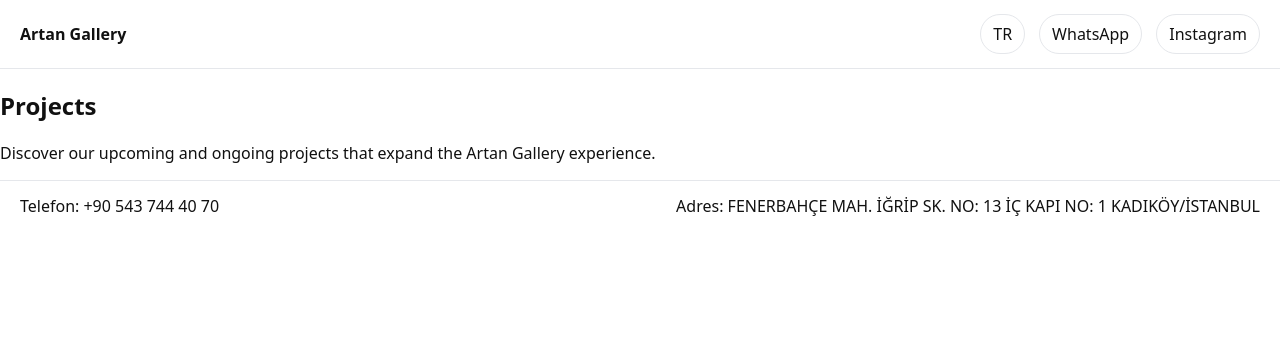
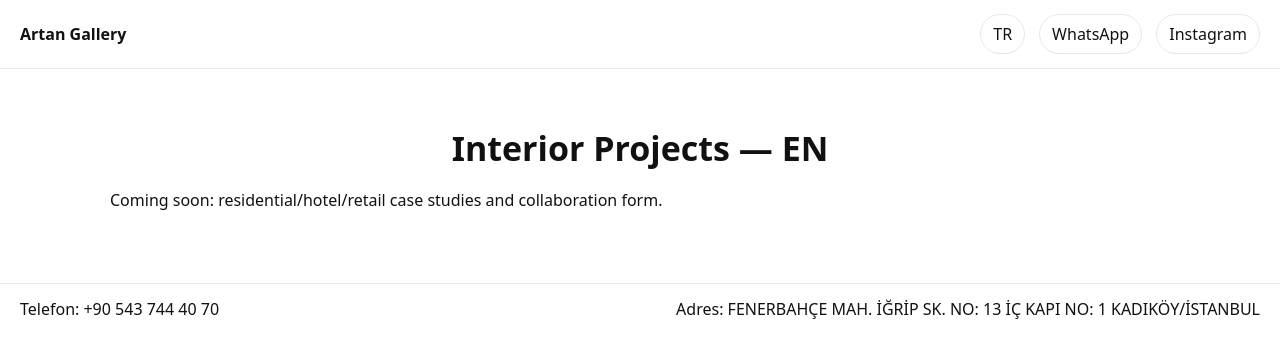
Before and after one commit to Hamed-shareghzadeh/artan-gallery, a Next.js app: page /en/projects in a window 1280 px wide. Shown: the top 358 px of the page. Built offline with nearby package versions, Linux system fonts and the light colour scheme.

Commit message:
Update page.js

```diff
--- a/app/en/projects/page.js
+++ b/app/en/projects/page.js
@@ -1,11 +1,8 @@
-export default function ProjectsPage() {
+export default function ProjectsEN() {
   return (
-    <main className="px-6 py-16">
-      <h2 className="text-3xl font-semibold mb-4">Projects</h2>
-      <p>
-        Discover our upcoming and ongoing projects that expand the Artan Gallery
-        experience.
-      </p>
+    <main className="compare">
+      <h2>Interior Projects — EN</h2>
+      <p>Coming soon: residential/hotel/retail case studies and collaboration form.</p>
     </main>
   );
 }
```
